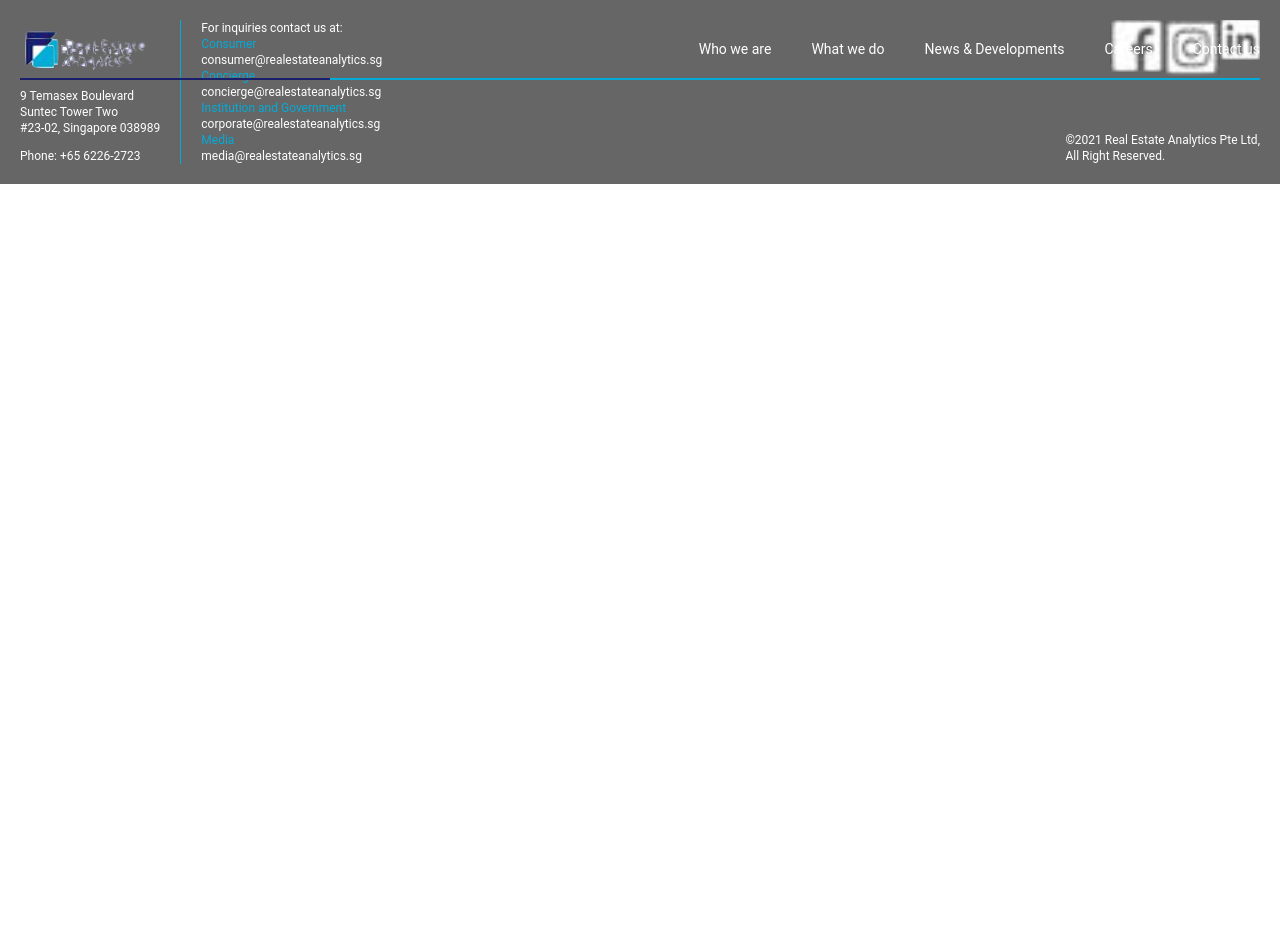
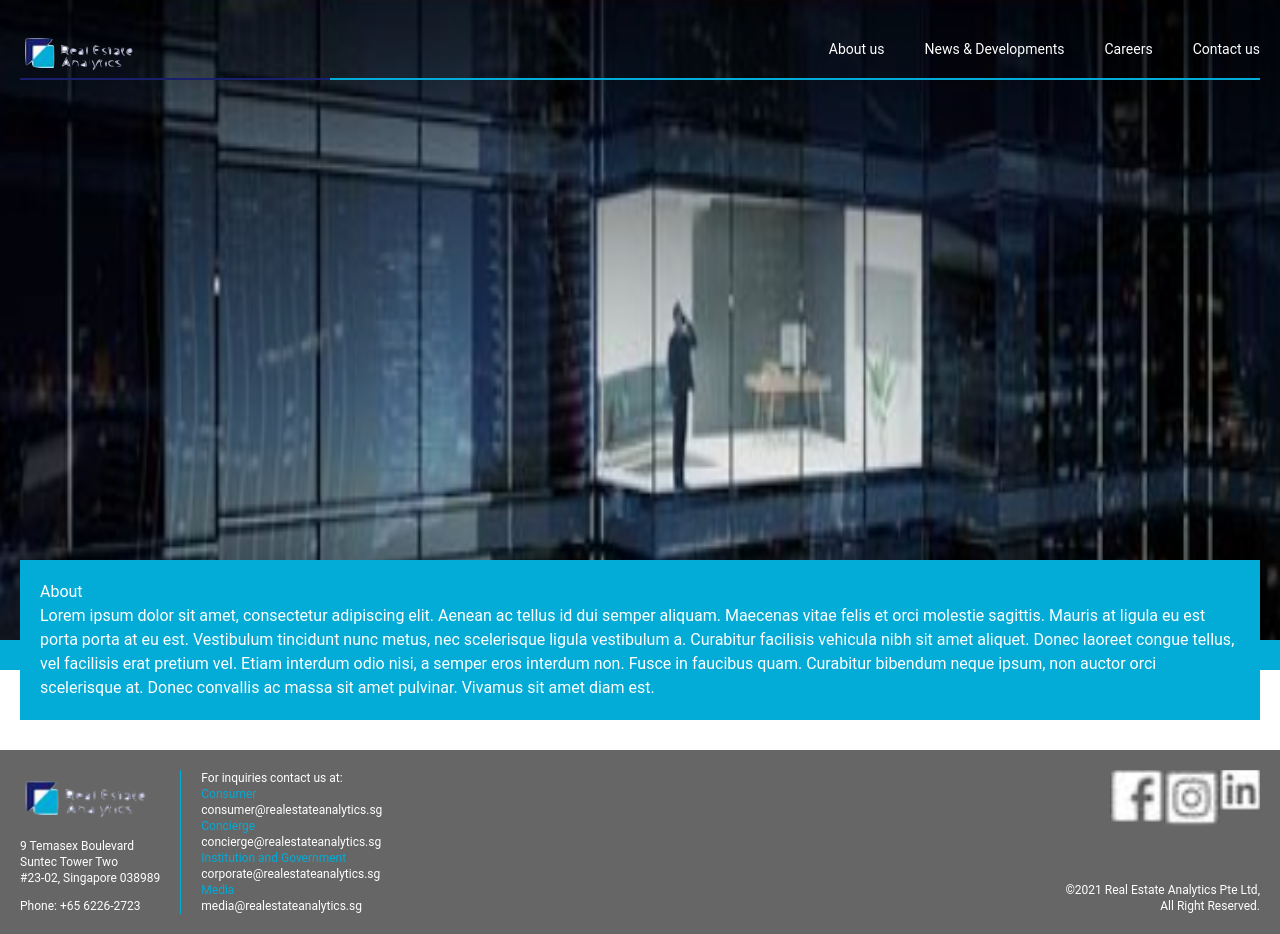
Before and after one commit to AmandineH/isaac-wong-pt, a Nuxt app: page /about in a window 1280 px wide. Before the commit the page ends 800 px from the top, so only its background shows below. Built offline with nearby package versions, Linux system fonts and the light colour scheme.

Commit message:
add pages

```diff
--- a/components/Footer.vue
+++ b/components/Footer.vue
@@ -1,6 +1,6 @@
 <!-- Please remove this file from your project -->
 <template>
-  <div class="bg-gray-666666 text-white">
+  <footer class="bg-gray-666666 text-white">
     <div class="mx-auto max-w-1300px p-20px flex justify-between">
       <div class="flex">
         <div
@@ -62,10 +62,10 @@
           </a>
         </div>
         <div>
-          <p class="body-4">©2021 Real Estate Analytics Pte Ltd,</p>
-          <p class="body-4">All Right Reserved.</p>
+          <p class="body-4 text-right">©2021 Real Estate Analytics Pte Ltd,</p>
+          <p class="body-4 text-right">All Right Reserved.</p>
         </div>
       </div>
     </div>
-  </div>
+  </footer>
 </template>
--- a/components/TopMenu.vue
+++ b/components/TopMenu.vue
@@ -1,15 +1,38 @@
 <!-- Please remove this file from your project -->
 <template>
-  <div class="absolute top-0 w-full">
+  <div :class="[light ? '' : 'absolute top-0 w-full']">
     <div class="mx-auto max-w-1300px p-20px">
       <div class="flex items-end justify-between">
         <img src="@/assets/rea.png" alt="rea" />
         <div class="flex">
-          <div class="my-20px ml-40px text-white body-3">Who we are</div>
-          <div class="my-20px ml-40px text-white body-3">What we do</div>
-          <div class="my-20px ml-40px text-white body-3">News & Developments</div>
-          <div class="my-20px ml-40px text-white body-3">Careers</div>
-          <div class="my-20px ml-40px text-white body-3">Contact us</div>
+          <a
+            href="/about"
+            class="my-20px ml-40px body-3"
+            :class="[light ? 'text-blue-191F6B' : 'text-white']"
+          >
+            About us
+          </a>
+          <a
+            href="/news"
+            class="my-20px ml-40px body-3"
+            :class="[light ? 'text-blue-191F6B' : 'text-white']"
+          >
+            News & Developments
+          </a>
+          <a
+            href="/careers"
+            class="my-20px ml-40px body-3"
+            :class="[light ? 'text-blue-191F6B' : 'text-white']"
+          >
+            Careers
+          </a>
+          <a
+            href="/contact"
+            class="my-20px ml-40px body-3"
+            :class="[light ? 'text-blue-191F6B' : 'text-white']"
+          >
+            Contact us
+          </a>
         </div>
       </div>
       <div class="flex">
@@ -19,3 +42,16 @@
     </div>
   </div>
 </template>
+
+<script>
+export default {
+  props: {
+    light: {
+      type: Boolean,
+    },
+  },
+  mounted() {
+    console.log(this.light);
+  },
+};
+</script>
--- a/layouts/default-light.vue
+++ b/layouts/default-light.vue
@@ -1,6 +1,6 @@
 <template>
   <div>
-    <TopMenu />
+    <TopMenu :light="true" />
     <Nuxt />
     <Footer />
   </div>
--- /dev/null
+++ b/pages/about.vue
@@ -0,0 +1,38 @@
+<template>
+  <div>
+    <img
+      src="@/assets/home-page.png"
+      alt="home-page"
+      class="w-full min-h-80vh"
+    />
+    <!-- For Angelia: Replace with the About img -->
+    <div class="h-30px bg-blue-03ABD7 relative mb-80px">
+      <!-- Try to use same design as index page -->
+      <div class="mx-auto max-w-1300px">
+        <div class="absolute flex -top-80px mx-20px">
+          <div class="bg-blue-03ABD7 text-white p-20px">
+            About
+            <p>
+              Lorem ipsum dolor sit amet, consectetur adipiscing elit. Aenean ac
+              tellus id dui semper aliquam. Maecenas vitae felis et orci
+              molestie sagittis. Mauris at ligula eu est porta porta at eu est.
+              Vestibulum tincidunt nunc metus, nec scelerisque ligula vestibulum
+              a. Curabitur facilisis vehicula nibh sit amet aliquet. Donec
+              laoreet congue tellus, vel facilisis erat pretium vel. Etiam
+              interdum odio nisi, a semper eros interdum non. Fusce in faucibus
+              quam. Curabitur bibendum neque ipsum, non auctor orci scelerisque
+              at. Donec convallis ac massa sit amet pulvinar. Vivamus sit amet
+              diam est.
+            </p>
+          </div>
+        </div>
+      </div>
+    </div>
+  </div>
+</template>
+
+<script>
+export default {
+  layout: "default",
+};
+</script>
--- /dev/null
+++ b/pages/careers.vue
@@ -0,0 +1,23 @@
+<template>
+  <div>
+    <div
+      class="relative overflow-hidden p-20px text-white m-20px bg-center bg-no-repeat bg-cover min-h-200px"
+      :style="{
+        backgroundImage: 'url(\'' + require('@/assets/join-us.png') + '\')',
+      }"
+    >
+      <div
+        class="absolute bg-blue-0D86C0 w-full"
+        style="transform: rotate(-45deg); left: -500px; height: 1000px; bottom: 0;"
+      ></div>
+
+      <h1 class="supheader-1 relative z-10">Careers</h1>
+    </div>
+  </div>
+</template>
+
+<script>
+export default {
+  layout: "default-light",
+};
+</script>
--- /dev/null
+++ b/pages/consumer.vue
@@ -0,0 +1,23 @@
+<template>
+  <div>
+    <div
+      class="relative overflow-hidden p-20px text-white m-20px bg-center bg-no-repeat bg-cover min-h-200px"
+      :style="{
+        backgroundImage: 'url(\'' + require('@/assets/join-us.png') + '\')',
+      }"
+    >
+      <div
+        class="absolute bg-blue-0D86C0 w-full"
+        style="transform: rotate(-45deg); left: -500px; height: 1000px; bottom: 0;"
+      ></div>
+
+      <h1 class="supheader-1 relative z-10">Consumer</h1>
+    </div>
+  </div>
+</template>
+
+<script>
+export default {
+  layout: "default-light",
+};
+</script>
--- /dev/null
+++ b/pages/contact.vue
@@ -0,0 +1,23 @@
+<template>
+  <div>
+    <div
+      class="relative overflow-hidden p-20px text-white m-20px bg-center bg-no-repeat bg-cover min-h-200px"
+      :style="{
+        backgroundImage: 'url(\'' + require('@/assets/join-us.png') + '\')',
+      }"
+    >
+      <div
+        class="absolute bg-blue-0D86C0 w-full"
+        style="transform: rotate(-45deg); left: -500px; height: 1000px; bottom: 0;"
+      ></div>
+
+      <h1 class="supheader-1 relative z-10">Contact us</h1>
+    </div>
+  </div>
+</template>
+
+<script>
+export default {
+  layout: "default-light",
+};
+</script>
--- /dev/null
+++ b/pages/corporate.vue
@@ -0,0 +1,9 @@
+<template>
+  <div>About</div>
+</template>
+
+<script>
+export default {
+  layout: "default-light",
+};
+</script>
--- a/pages/index.vue
+++ b/pages/index.vue
@@ -9,6 +9,7 @@
     <div class="h-30px bg-gray-E8E3DD relative mb-80px">
       <div class="mx-auto max-w-1300px">
         <div class="absolute flex -top-80px mx-20px">
+          <!-- TODO: Carrousel -->
           <div class="bg-blue-191F6B text-white px-20px pb-20px group">
             <center>
               <img
@@ -106,12 +107,7 @@
         <div class="bg-blue-03ABD7 relative overflow-hidden p-20px text-white">
           <div
             class="absolute bg-blue-0D86C0 w-full"
-            style="
-              transform: rotate(-45deg);
-              left: -500px;
-              height: 1000px;
-              bottom: 0;
-            "
+            style="transform: rotate(-45deg);left: -500px;height: 1000px;bottom: 0;"
           ></div>
 
           <div class="relative z-10 flex">
@@ -148,5 +144,7 @@
 </template>
 
 <script>
-export default {};
+export default {
+  layout: "default",
+};
 </script>
--- /dev/null
+++ b/pages/news.vue
@@ -0,0 +1,9 @@
+<template>
+  <div>About</div>
+</template>
+
+<script>
+export default {
+  layout: "default-light",
+};
+</script>
--- a/tailwind.config.js
+++ b/tailwind.config.js
@@ -19,6 +19,8 @@ module.exports = {
         "80px": "80px",
         "90px": "90px",
         "100px": "100px",
+        "200px": "200px",
+        "300px": "300px",
         "1300px": "1300px",
 
         "80vh": "80vh"
```
